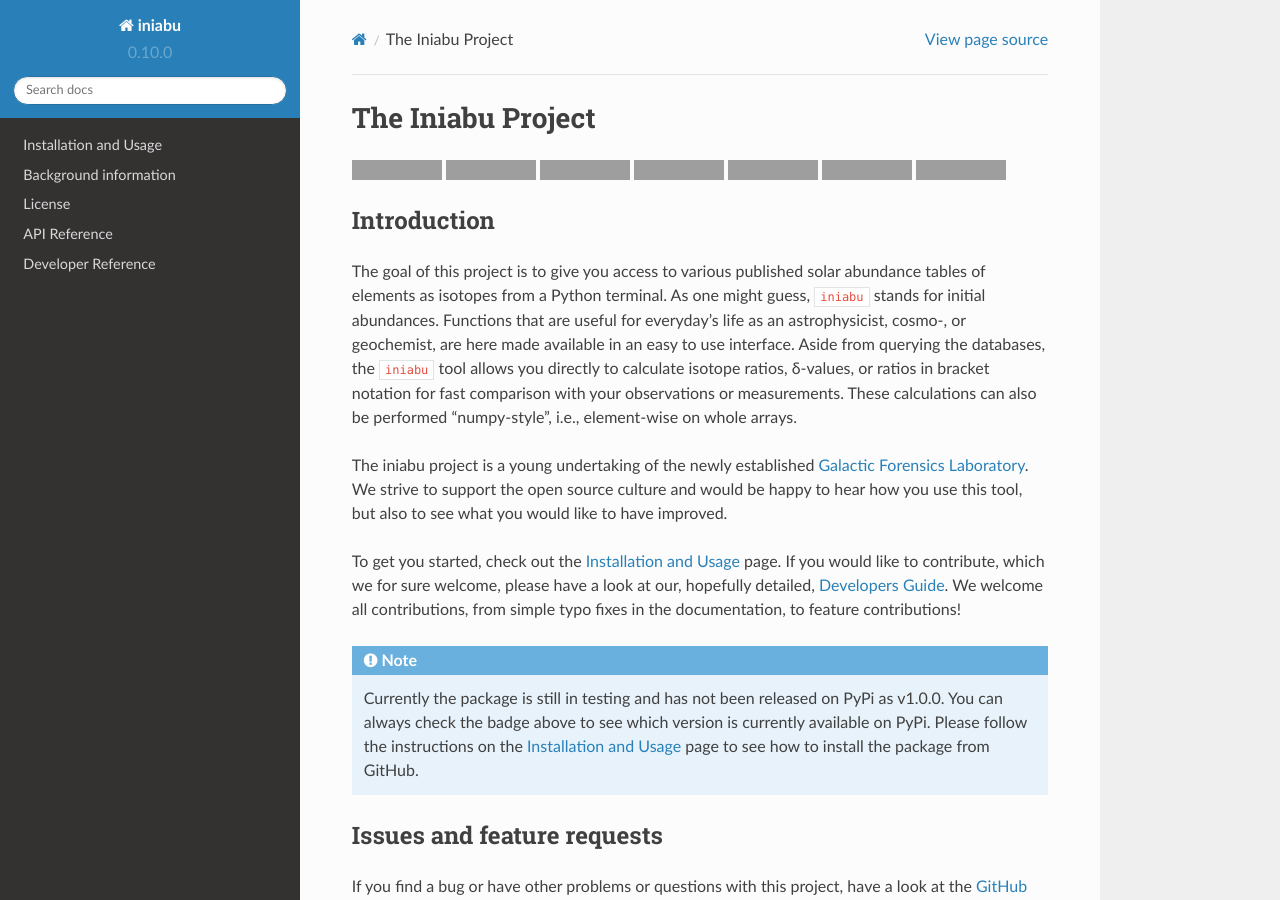
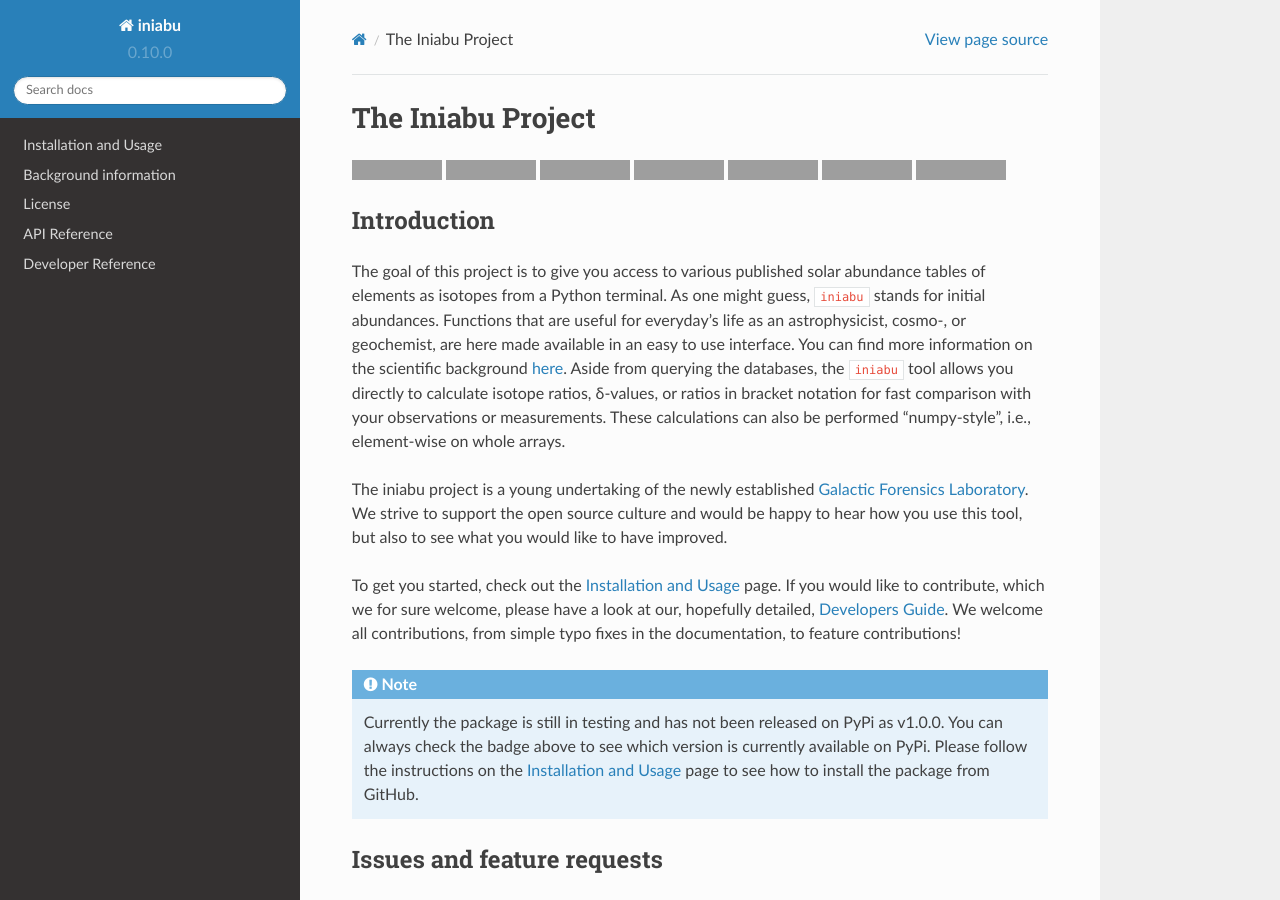
Before and after one commit to galactic-forensics/iniabu, a Sphinx documentation site: the page built from docs/index.rst, in a window 1280 px wide and 900 px high, cut to the strip 0-900 px from the top of the window. Built offline with Sphinx 7.4.7 and the Read the Docs theme 2.0.0, drawn with Linux system fonts in a browser that asks for light colours; grey boxes are pictures that could not be loaded.

Commit message:
Reference scientific background / Installation section in readme
- Add a reference to the scientific background section in the docs
  to the index of the docs file.
- Add an Installation chapter that only mentions the installation from
  GitHub for now in the readme on the main page.

```diff
--- a/docs/index.rst
+++ b/docs/index.rst
@@ -34,6 +34,8 @@ As one might guess,
 Functions that are useful for everyday's life as an
 astrophysicist, cosmo-, or geochemist,
 are here made available in an easy to use interface.
+You can find more information on the scientific background
+:doc:`here <background>`.
 Aside from querying the databases,
 the ``iniabu`` tool allows you directly
 to calculate isotope ratios,
```
Also changed, not shown: README.rst (+13 -0 lines).
